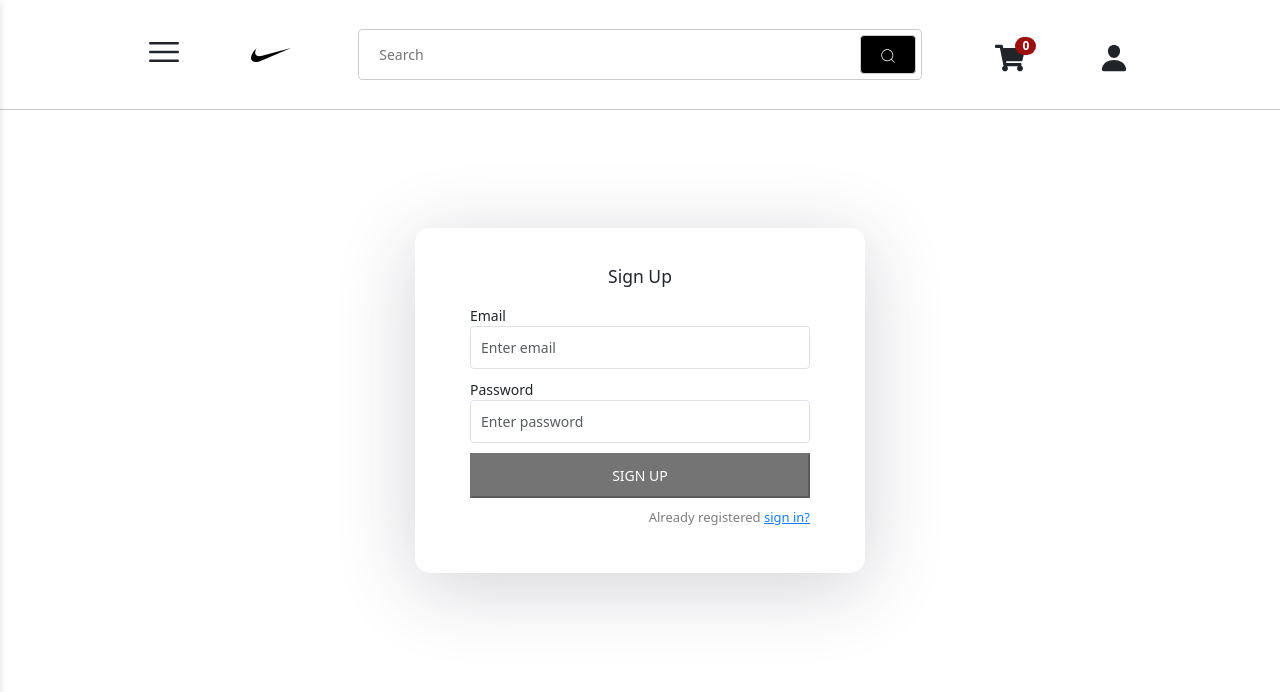
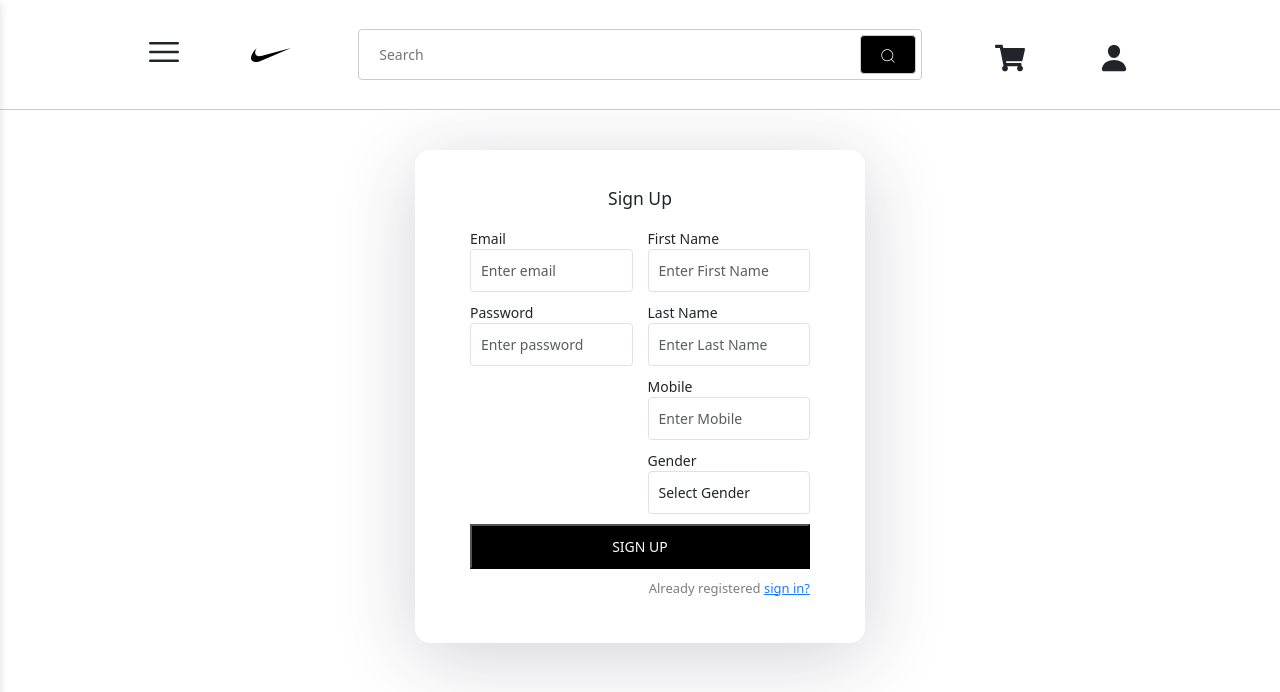
Before and after one commit to phongthanhai/SoftwareProject, a React (Vite) app in the folder Software/frontend/: page /sign-up in a window 1280 px wide. Shown: the top 692 px of the page. Built offline with nearby package versions, Linux system fonts and the light colour scheme; sample sign-in values are in the browser's storage.

Commit message:
some apis

```diff
--- a/Software/frontend/src/components/Header/Header.jsx
+++ b/Software/frontend/src/components/Header/Header.jsx
@@ -19,6 +19,7 @@ export default function Header() {
   function logOut() {
     setIsLogIn(false);
     localStorage.removeItem('token');
+    localStorage.removeItem('onNext');
   }
   function goToCart() {
     if(localStorage.getItem('token')) {
@@ -40,7 +41,7 @@ export default function Header() {
 
         <div className="right-nav">
           <div className="cart-icon">
-            {isLogIn === true ?  <span>{cartList.length}</span> : null}
+            {/* {isLogIn === true ?  <span>{cartList.length}</span> : null} */}
 
             <FaShoppingCart onClick={() => goToCart()} />
           </div>
--- a/Software/frontend/src/context/AppContext.jsx
+++ b/Software/frontend/src/context/AppContext.jsx
@@ -6,7 +6,6 @@ const AppContext = ({ children }) => {
     const [cartList, setCartList] = useState([]);
     const [sideBarOn, setSideBarOn] = useState(false)
     const [isLogIn, setIsLogIn] = useState(false);
-
     function checkIsLogIn() {
         if(localStorage.getItem('token')) setIsLogIn(true);
         else setIsLogIn(false);
--- a/Software/frontend/src/index.css
+++ b/Software/frontend/src/index.css
@@ -27,8 +27,11 @@ html {
     padding: 40px 55px 45px 55px;
     border-radius: 15px;
     transition: all 0.3s;
+    margin-top: 150px;
 }
-
+.alert-required {
+    color: red;
+}
 .auth-wrapper .form-control:focus {
     border-color: #167bff;
     box-shadow: none;
--- a/Software/frontend/src/main.jsx
+++ b/Software/frontend/src/main.jsx
@@ -4,9 +4,7 @@ import App from './App.jsx'
 import './index.css'
 import AppContext from './context/AppContext.jsx'
 ReactDOM.createRoot(document.getElementById('root')).render(
-  <React.StrictMode>
     <AppContext>
       <App />
     </AppContext>
-  </React.StrictMode>,
 )
--- a/Software/frontend/src/pages/CheckOut/Checkout.jsx
+++ b/Software/frontend/src/pages/CheckOut/Checkout.jsx
@@ -1,42 +1,77 @@
-import React, { useContext, useState } from 'react';
+import React, { useContext, useEffect, useState } from 'react';
 import { Container, Col, Row } from 'react-bootstrap';
 import './Checkout.css';
 import { GlobalContext } from '../../context/AppContext';
-import { Link } from 'react-router-dom';
+import { Link, useNavigate } from 'react-router-dom';
 import CheckoutProduct from './CheckoutProduct';
 import LocationSelect from '../../components/LocationSelect/LocationSelect';
 import AddressSelect from './AddressSelect/AddressSelect';
+import api from '../../api/axiosConfig'
+import Loader from '../../components/Loader/Loader'
+import ToastUtil from '../../utils/utils';
+function Checkout() {
+    const [addresses, setAddresses] = useState([]);
+    const [loading, setLoading] = useState(true);
+    const [selectedAddress, setSelectedAddress] = useState();
+    const navigate = useNavigate();
+    async function fetchAddresses() {
+        try {
+            const response = await api.get('/address', {
+                headers: {
+                    'Authorization': `Bearer ${localStorage.getItem('token')}`
+                }
+            });
+            setAddresses(response.data);
 
-function Checkout() {
-    const addresses = [
-        {
-            id: 1,
-            name: 'Thuận Nguyễn Viết',
-            type: '(Membership address)',
-            addressDetails: '458 Minh Khai, Hai Bà Trưng, Hà Nội',
-            province: 'Lạng Sơn',
-            district: 'Huyện Văn Lãng',
-            ward: 'Xã Hoàng Việt',
-            phone: '0344444128',
-        },
-        {
-            id: 2,
-            name: 'Thuận Nguyễn Viết',
-            addressDetails: '458 Minh Khai, Hai Bà Trưng, Hà Nội',
-            province: 'Ha Noi',
-            district: 'Ha Ba Trung',
-            ward: 'Minh Khai',
-            phone: '0344444128',
-        },
-    ];
-    const [selectedAddress, setSelectedAddress] = useState(addresses[0].id);
+            setLoading(false); // Directly set loading to false after fetching
+        } catch (err) {
+            console.error('Error:', err);
+            localStorage.setItem('onNext', '/checkout');
+            navigate("/sign-in");
+        }
+    }
+    const fetchCart = async () => {
+        try {
+            const response = await api.get('/cart', {
+                headers: {
+                    'Authorization': `Bearer ${localStorage.getItem('token')}`
+                }
+            });
+            setCartList(response.data.listItems);
+            if (cartList.length === 0) {
+                ToastUtil.showToastError("Empty Cart");
+                navigate('/cart')
+            }
+            setLoading(false); // Directly set loading to false after fetching
+        } catch (err) {
+            console.error('Error fetching cart:', err);
+        }
+    };
+    function placeOrder() {
+        api.post(`order?addressId=${selectedAddress}`, {}, {
+            headers: {
+                'Authorization': `Bearer ${localStorage.getItem('token')}`
+            }
+        }).then(function (response) {
+            ToastUtil.showToastSuccess("Order placed successfully");
+            navigate('/')
+            console.log(response);
+        }).catch(function (error) {
+            console.log(error);
+        })
+    }
+    useEffect(() => {
+        fetchCart();
+        fetchAddresses();
+    }, []);
 
     const handleSelectAddress = (id) => {
+        console.log(id);
         setSelectedAddress(id);
     };
-    const { cartList } = useContext(GlobalContext);
+    const { cartList, setCartList } = useContext(GlobalContext);
     const totalCost = cartList.reduce((price, item) => {
-        return price + (item.discountPrice * item.qty);
+        return price + (item.discountPrice * item.quantity);
     }, 0);
     const [formData, setFormData] = useState({
         firstName: '',
@@ -83,7 +118,16 @@ function Checkout() {
     const handleSubmit = (e) => {
         e.preventDefault();
         console.log('Form submitted:', formData);
-        // You can add your form submission logic here (e.g., API call)
+        api.post("/address", {formData}, {
+            headers: {
+                'Authorization': `Bearer ${localStorage.getItem('token')}`
+            }
+        }).then(function(response) {
+            console.log(response);
+        }) .catch(function(error) {
+            console.log(error);
+        })
+
     };
     const [modal, setModal] = useState(false);
 
@@ -96,7 +140,12 @@ function Checkout() {
     } else {
         document.body.classList.remove('active-modal')
     }
-    return (
+    {console.log(selectedAddress === undefined)}
+    return (<>
+        {loading ? (
+            <Loader />
+        ) : (
+
             <Container className="checkout-container bebas-neue-regular">
                 <Row><h1 style={{ fontSize: "5rem", marginBottom: "2rem" }}>CHECKOUT</h1></Row>
                 <Row>
@@ -107,7 +156,13 @@ function Checkout() {
                                 selectedAddress={selectedAddress}
                                 handleSelectAddress={handleSelectAddress} />)}
                             <div className="checkout-buttons">
-                            <button className='checkout-confirm-btn bebas-neue-regular'>PLACE ORDER</button>
+                                <button
+                                    className='checkout-confirm-btn bebas-neue-regular'
+                                    onClick={placeOrder}
+                                    disabled={selectedAddress === undefined ? true : false}
+                                >
+                                    PLACE ORDER
+                                </button>
                                 <button onClick={toggleModal} className="btn-modal bebas-neue-regular">
                                     REGISTER NEW ADDRESS
                                 </button>
@@ -223,15 +278,15 @@ function Checkout() {
                                 {cartList.map(product => (
                                     <CheckoutProduct
                                         key={product.id}
-                                    imageSrc={product.image.original}
-                                    quantity={product.qty}
+                                        imageSrc={product.imageUrl.original}
+                                        quantity={product.quantity}
                                     />
                                 ))}
                             </Row>
                         </Row>
                     </Col>
                 </Row>
-        </Container>
+            </Container>)}</>
     );
 }
 
--- a/Software/frontend/src/pages/SignUp/SignUp.jsx
+++ b/Software/frontend/src/pages/SignUp/SignUp.jsx
@@ -1,72 +1,77 @@
-import React, { Component, useContext, useEffect, useState } from "react";
-import { GlobalContext } from "../../context/AppContext";
-import { Link } from "react-router-dom";
+import React, { useEffect, useState } from "react";
+import { Link, Navigate, useNavigate } from "react-router-dom";
+import { Row, Col } from "react-bootstrap";
+import api from '../../api/axiosConfig'
 export default function SignUp() {
   const [email, setEmail] = useState("");
   const [password, setPassword] = useState("");
-  const [submitButton, setSubmitButton] = useState(true);
-
+  const [firstName, setFirstName] = useState("");
+  const [lastName, setLastName] = useState("");
+  const [mobile, setMobile] = useState("");
+  const [gender, setGender] = useState("");
+  const navigate = useNavigate();
   function handleEmailChange(event) {
     const newEmail = event.target.value;
     setEmail(newEmail);
-    if (newEmail && password) setSubmitButton(false);
-    else setSubmitButton(true);
   }
 
   function handlePasswordChange(event) {
     const newPassword = event.target.value;
     setPassword(newPassword);
-    if (email && newPassword) setSubmitButton(false);
-    else setSubmitButton(true);
   }
-  const handleSubmit = (e) => {
-    // if (userType == "Admin" && secretKey != "AdarshT") {
-    //   e.preventDefault();
-    //   alert("Invalid Admin");
-    // } else {
-    //   e.preventDefault();
 
-    //   console.log(fname, lname, email, password);
-    //   fetch("http://localhost:5000/register", {
-    //     method: "POST",
-    //     crossDomain: true,
-    //     headers: {
-    //       "Content-Type": "application/json",
-    //       Accept: "application/json",
-    //       "Access-Control-Allow-Origin": "*",
-    //     },
-    //     body: JSON.stringify({
-    //       fname,
-    //       email,
-    //       lname,
-    //       password,
-    //       userType,
-    //     }),
-    //   })
-    //     .then((res) => res.json())
-    //     .then((data) => {
-    //       console.log(data, "userRegister");
-    //       if (data.status == "ok") {
-    //         alert("Registration Successful");
-    //       } else {
-    //         alert("Something went wrong");
-    //       }
-    //     });
-    // }
-  };
+  function handleFirstNameChange(event) {
+    const newFirstName = event.target.value;
+    setFirstName(newFirstName);
+  }
+
+  function handleLastNameChange(event) {
+    const newLastName = event.target.value;
+    setLastName(newLastName);
+  }
+
+  function handleMobileChange(event) {
+    const newMobile = event.target.value;
+    setMobile(newMobile);
+  }
+
+  function handleGenderChange(event) {
+    const newGender = event.target.value;
+    setGender(newGender);
+  }
+
+  function handleSubmit(event) {
+    event.preventDefault();
+    api.post('/auth/signup', {
+      first_name: firstName,
+      last_name: lastName,
+      mobile: mobile,
+      email: email,
+      password: password,
+      gender: gender
+    })
+    .then(function (response) {
+      navigate('/sign-in')
+    })
+    .catch(function (error) {
+      ToastUtil.showToastError("Please try again.");
+    });
+  }
 
   return (
     <div className="auth-wrapper">
       <div className="auth-inner">
         <form onSubmit={handleSubmit}>
           <h3>Sign Up</h3>
-
+          <Row>
+            <Col>
               <div className="mb-3 user-input">
                 <label>Email</label>
                 <input
                   type="email"
                   className="form-control"
                   placeholder="Enter email"
+                  value={email}
                   onChange={handleEmailChange}
                 />
               </div>
@@ -77,12 +82,68 @@ export default function SignUp() {
                   type="password"
                   className="form-control"
                   placeholder="Enter password"
+                  value={password}
                   onChange={handlePasswordChange}
                 />
               </div>
+            </Col>
+            <Col>
+              <div className="mb-3 user-input">
+                <label>First Name</label>
+                <input
+                  type="text"
+                  className="form-control"
+                  placeholder="Enter First Name"
+                  value={firstName}
+                  onChange={handleFirstNameChange}
+                />
+              </div>
+
+              <div className="mb-3 user-input">
+                <label>Last Name</label>
+                <input
+                  type="text"
+                  className="form-control"
+                  placeholder="Enter Last Name"
+                  value={lastName}
+                  onChange={handleLastNameChange}
+                />
+              </div>
+              <div className="mb-3 user-input">
+
+              <label>Mobile</label>
+                <input
+                  type="tel"
+                  className="form-control"
+                  placeholder="Enter Mobile"
+                  value={mobile}
+                  onChange={handleMobileChange}
+                />
+              </div>
+
+              <div className="mb-3 user-input">
+                <label>Gender</label>
+                <select
+                  className="form-control"
+                  value={gender}
+                  onChange={handleGenderChange}
+                  style={{ padding: "10px", fontSize: "14px" }}
+                >
+                  <option value="">Select Gender</option>
+                  <option value="male">Male</option>
+                  <option value="female">Female</option>
+                  <option value="other">Other</option>
+                </select>
+              </div>
+            </Col>
+          </Row>
 
           <div className="d-grid">
-            <button type="submit" className={submitButton ? "submit-btn-disabled" : "submit-btn"} disabled={submitButton}>
+            <button
+              type="submit"
+              className="submit-btn"
+              onClick={handleSubmit}
+            >
               Sign Up
             </button>
           </div>
```
Also changed, not shown: Software/frontend/src/pages/Cart/CartPage.jsx (+3 -4 lines), Software/frontend/src/pages/ProductDetail/ProductDetail.jsx (+20 -22 lines), Software/frontend/src/pages/SignIn/SignIn.jsx (+8 -2 lines). Lines whose indentation alone changed are shown as unchanged.
